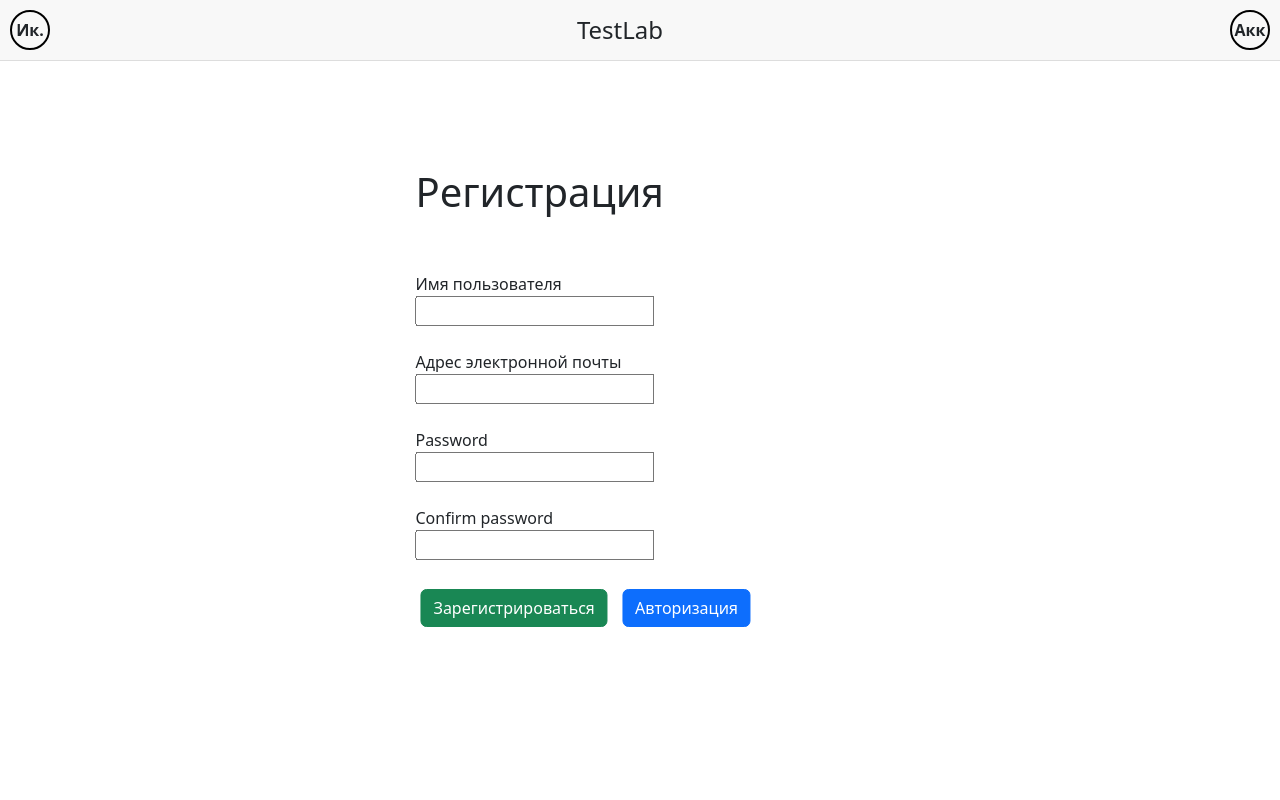
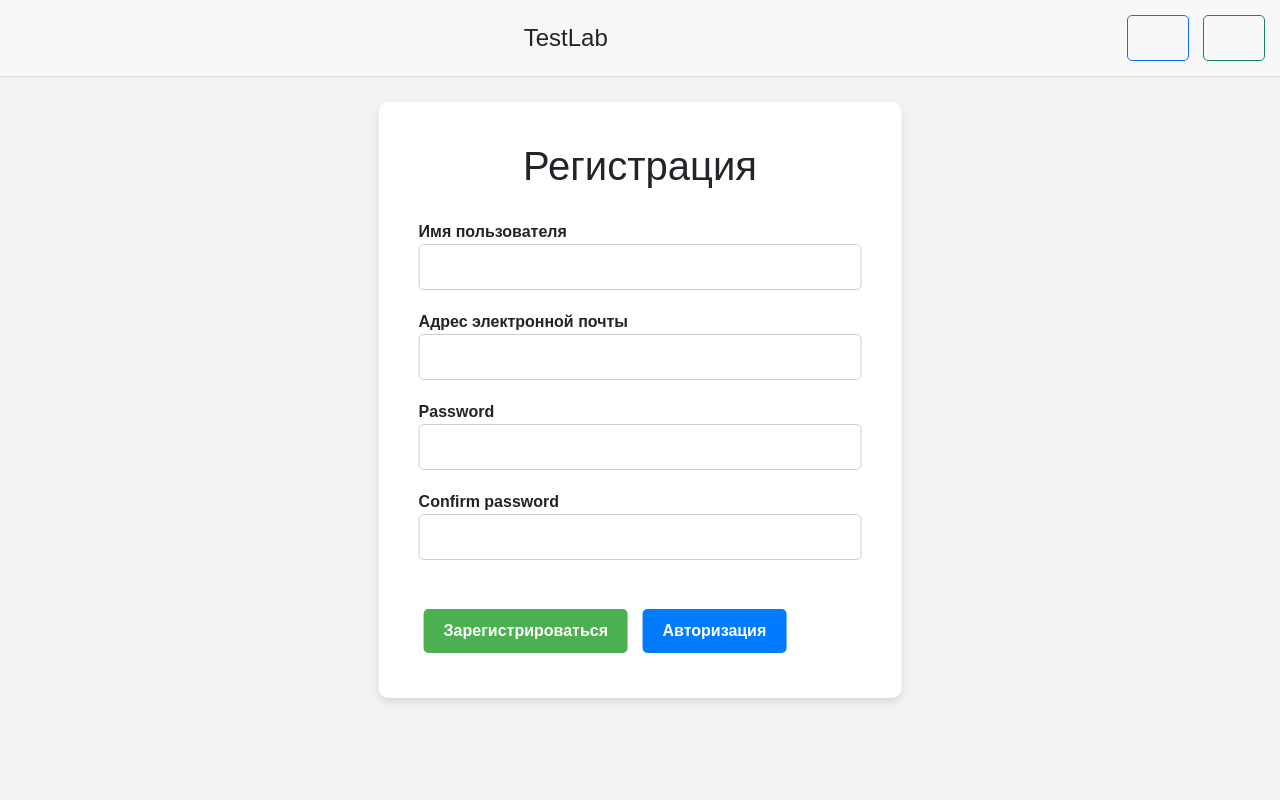
Before and after one commit to PythonGuySup/TestLab, a Django app: page /users/register/ in a window 1280 px wide. Run offline with Django 5.2, Linux system fonts and the light colour scheme; some libraries are stand-ins or nearby versions.

Commit message:
фронт авторизации и регистрации, немного в главной

```diff
--- a/main/templates/base.html
+++ b/main/templates/base.html
@@ -1,5 +1,5 @@
- <!DOCTYPE html>
-{%  load static %}
+<!DOCTYPE html>
+{% load static %}
 <html lang="ru">
 
 <head>
@@ -7,20 +7,21 @@
     <meta name="viewport" content="width=device-width, initial-scale=1.0">
     <title>{% block title %} TestLab {% endblock title %}</title>
     <link rel="stylesheet" href="{%  static 'styles.css' %}">
-    <link href="https://cdn.jsdelivr.net/npm/bootstrap@5.3.3/dist/css/bootstrap.min.css" rel="stylesheet" integrity="sha384-QWTKZyjpPEjISv5WaRU9OFeRpok6YctnYmDr5pNlyT2bRjXh0JMhjY6hW+ALEwIH" crossorigin="anonymous">
+    <link href="https://cdn.jsdelivr.net/npm/bootstrap@5.3.3/dist/css/bootstrap.min.css" rel="stylesheet"
+        integrity="sha384-QWTKZyjpPEjISv5WaRU9OFeRpok6YctnYmDr5pNlyT2bRjXh0JMhjY6hW+ALEwIH" crossorigin="anonymous">
 
 </head>
 
 <body>
+    <script src="{% static 'scripts.js' %}"></script>
     <header>
-        <div class="logo">Ик.</div>
         <div class="title">{% block logo_title %} TestLab {% endblock logo_title %}</div>
         <nav>
-            <a href={% block page1url %} "#" {% endblock page1url %}>{% block page1 %} Default page 1 {% endblock page1 %}</a>
-            <a href={% block page2url %} "#" {% endblock page2url %}>{% block page2 %} Default page 2 {% endblock page2 %}</a>
+            <button class="btn btn-outline-primary"><a href={% block page1url %} "#" {% endblock page1url %}>{% block page1 %} Default page 1 {% endblock page1 %}</a></button>
+            <button class="btn btn-outline-success"><a href={% block page2url %} "#" {% endblock page2url %}>{% block page2 %} Default page 2 {% endblock page2 %}</a></button>
         </nav>
-        <div class="account">{% block account %} Акк {% endblock %}</div>
     </header>
     {% block content %} {% endblock %}
 </body>
+
 </html>
--- a/static/styles.css
+++ b/static/styles.css
@@ -16,7 +16,8 @@
     border-bottom: 1px solid #ddd;
 }
 
-.logo, .account {
+.logo,
+.account {
     width: 40px;
     height: 40px;
     border: 2px solid black;
@@ -40,16 +41,45 @@
     font-weight: bold;
 }
 
+.collapsible {
+    background-color: #2a7ce6;
+    color: white;
+    cursor: pointer;
+    padding: 18px;
+    width: 100%;
+    margin: 10px;
+    text-align: left;
+    outline: none;
+    font-size: 15px;
+    border-radius: 5px;
+    border: none;
+}
+
+.active,
+.collapsible hover {
+    background-color: #0b23ab;
+    border-radius: 5px;
+    border: none;
+}
+
+.content {
+    padding: 0 18px;
+    max-height: 0;
+    overflow: hidden;
+    transition: max-height 0.2s ease-out;
+    background-color: #f1f1f1;
+}
 
 .btn {
     display: inline-block;
     padding: 10px 20px;
     margin: 5px;
-    background-color: #007bff;
+    background-color: hsl(0, 0%, 0%);
     text-align: center;
     text-decoration: none;
     border-radius: 4px;
 }
+
 .btn:hover {
     background-color: red;
 
@@ -68,11 +98,13 @@
     border-right: 1px solid #ddd;
 }
 
-.categories, .statistics {
+.categories,
+.statistics {
     margin-bottom: 20px;
 }
 
-.categories h2, .statistics h2 {
+.categories h2,
+.statistics h2 {
     margin-top: 0;
 }
 
@@ -90,7 +122,7 @@
     font-size: 0.9em;
 }
 
-.content {
+.other_content {
     flex-grow: 1;
     padding: 20px;
 }
@@ -126,8 +158,9 @@
 }
 
 .arrow-6 {
-	margin:15px;
+    margin: 15px;
 }
+
 .arrow-6 svg {
     width: 30px;
     height: auto;
@@ -135,19 +168,23 @@
     cursor: pointer;
     overflow: visible;
 }
+
 .arrow-6 svg polygon,
 .arrow-6 svg path {
     transition: all 0.5s cubic-bezier(0.2, 1, 0.3, 1);
     fill: #337AB7;
 }
+
 .arrow-6 svg:hover polygon,
 .arrow-6 svg:hover path {
     transition: all 1s cubic-bezier(0.2, 1, 0.3, 1);
     fill: #000;
 }
+
 .arrow-6 svg:hover .arrow-6-pl {
     animation: arrow-6-anim 1s cubic-bezier(0.2, 1, 0.3, 1) infinite;
 }
+
 .arrow-6 svg:hover .arrow-6-pl-fixed {
     animation: arrow-6-fixed-anim 1s cubic-bezier(0.2, 1, 0.3, 1) infinite;
 }
@@ -157,21 +194,26 @@
         opacity: 1;
         transform: translateX(0);
     }
+
     5% {
         transform: translateX(-0.1rem);
     }
+
     100% {
         transform: translateX(1rem);
         opacity: 0;
     }
 }
+
 @keyframes arrow-6-fixed-anim {
     5% {
         opacity: 0;
     }
+
     20% {
         opacity: 0.4;
     }
+
     100% {
         opacity: 1;
     }
--- a/users/templates/registration.html
+++ b/users/templates/registration.html
@@ -3,36 +3,92 @@
 {% block content %}
 {% block page1 %}  {% endblock page1 %}
 {% block page2 %}  {% endblock page2 %}
+<style>
+        body {
+            background-color: #f2f2f2;
+            font-family: 'Arial', sans-serif;
+        }
+
+        .container {
+            background-color: #fff;
+            border-radius: 10px;
+            padding: 40px;
+            box-shadow: 0 4px 8px rgba(0,0,0,0.1);
+
+        }
+
+        h1 {
+            text-align: center;
+            margin-bottom: 30px;
+        }
+
+        .form-group {
+            margin-bottom: 20px;
+        }
+
+        label {
+            font-weight: bold;
+        }
+
+        input[type="text"], input[type="email"], input[type="password"] {
+            border: 1px solid #ccc;
+            border-radius: 5px;
+            padding: 10px;
+            width: 200%; /* Добавлено для полноширинных инпутов */
+        }
+
+        .btn {
+            border-radius: 5px;
+            padding: 10px 20px;
+            font-weight: bold;
+        }
+
+        .btn-success {
+            background-color: #4CAF50;
+            color: white;
+            border: none;
+        }
+
+        .btn-primary {
+            background-color: #007bff;
+            color: white;
+            border: none;
+        }
+
+        .text-danger {
+            color: red;
+            font-size: 14px;
+            margin-top: 5px;
+        }
+    </style>
 
 <div class="position-absolute top-50 start-50 translate-middle">
         <div class="container">
             <h1>Регистрация</h1>
-
-
-
-    <br>
             <form method="POST">
                 {% csrf_token %}
                 <div class="form-row">
                     {% for field in form %}
                         <div class="form-group col-md-6">
-            <br>
                             <label for="{{ field.id_for_label }}">{{ field.label }}</label>
                             {{ field }}
-          </div>
                             {% for error in field.errors %}
                                 <div class="text-danger">{{ error }}</div>
                             {% endfor %}
+                        </div>
                     {% endfor %}
-
                 </div>
                 <br>
-      <!-- ссылки нужно будет поменять -->
                 <button type="submit" class="btn btn-success">Зарегистрироваться</button>
                 <a href="http://127.0.0.1:8000/users/login/"> <button type="button" class="btn btn-primary">Авторизация</button></a>
             </form>
         </div>
     </div>
+    <script src="https://code.jquery.com/jquery-3.5.1.slim.min.js"></script>
+    <script src="https://cdn.jsdelivr.net/npm/popper.js@1.16.1/dist/umd/popper.min.js"></script>
+    <script src="https://stackpath.bootstrapcdn.com/bootstrap/4.5.2/js/bootstrap.min.js"></script>
+
+
 
 
 
--- a/users/views.py
+++ b/users/views.py
@@ -5,8 +5,10 @@
 from .forms import RegistrationForm
 from main.views import home_redirect
 
+
 def profile(request):
     return render(request, 'profile.html')
+
 
 def register(request):
     if request.method == 'POST':
@@ -26,9 +28,13 @@
         form = RegistrationForm()
     return render(request, 'registration.html', {'form': form})
 
+
 def logout_view(request):
     logout(request)
     return redirect(home_redirect)
+
+
+
 def login_view(request):
     if request.method == 'POST':
         form = AuthenticationForm(data=request.POST)
```
Also changed, not shown: main/templates/main.html (+67 -30 lines), users/templates/login.html (+63 -14 lines). Lines whose indentation alone changed are shown as unchanged.
